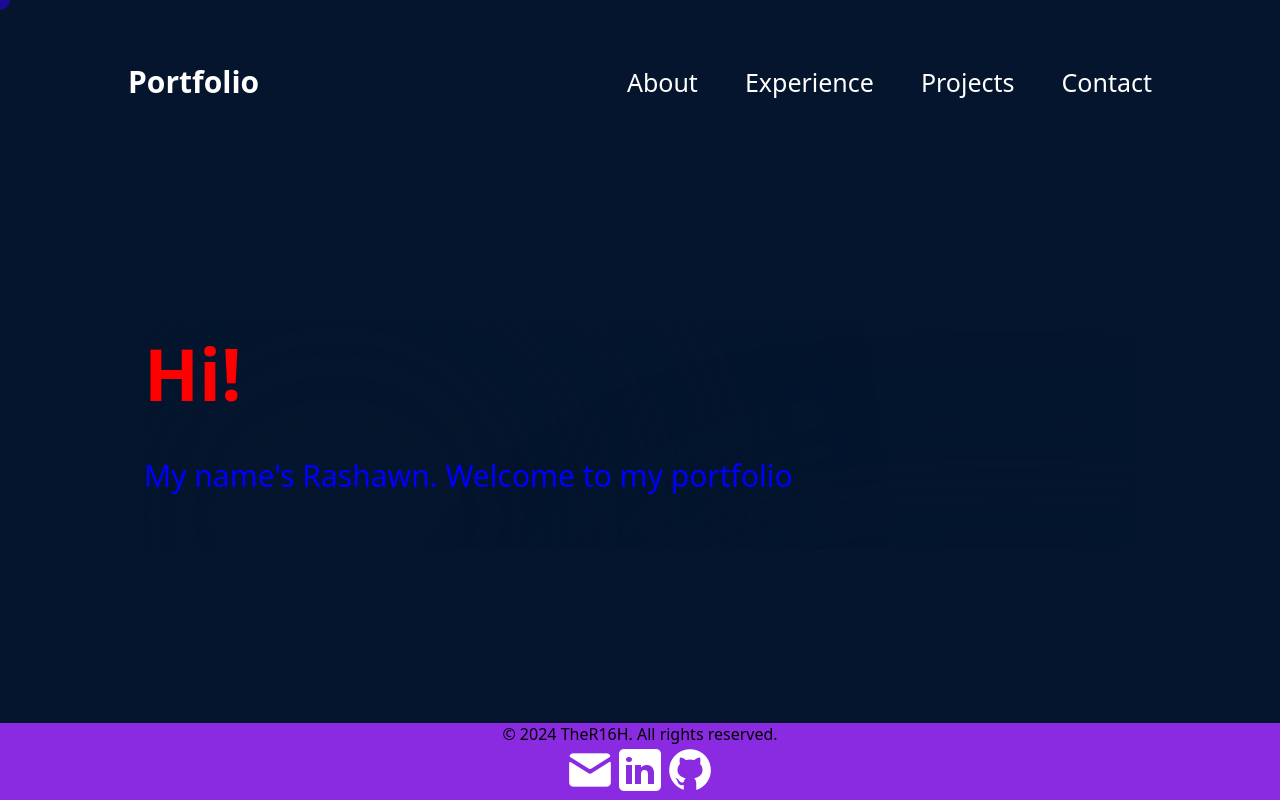
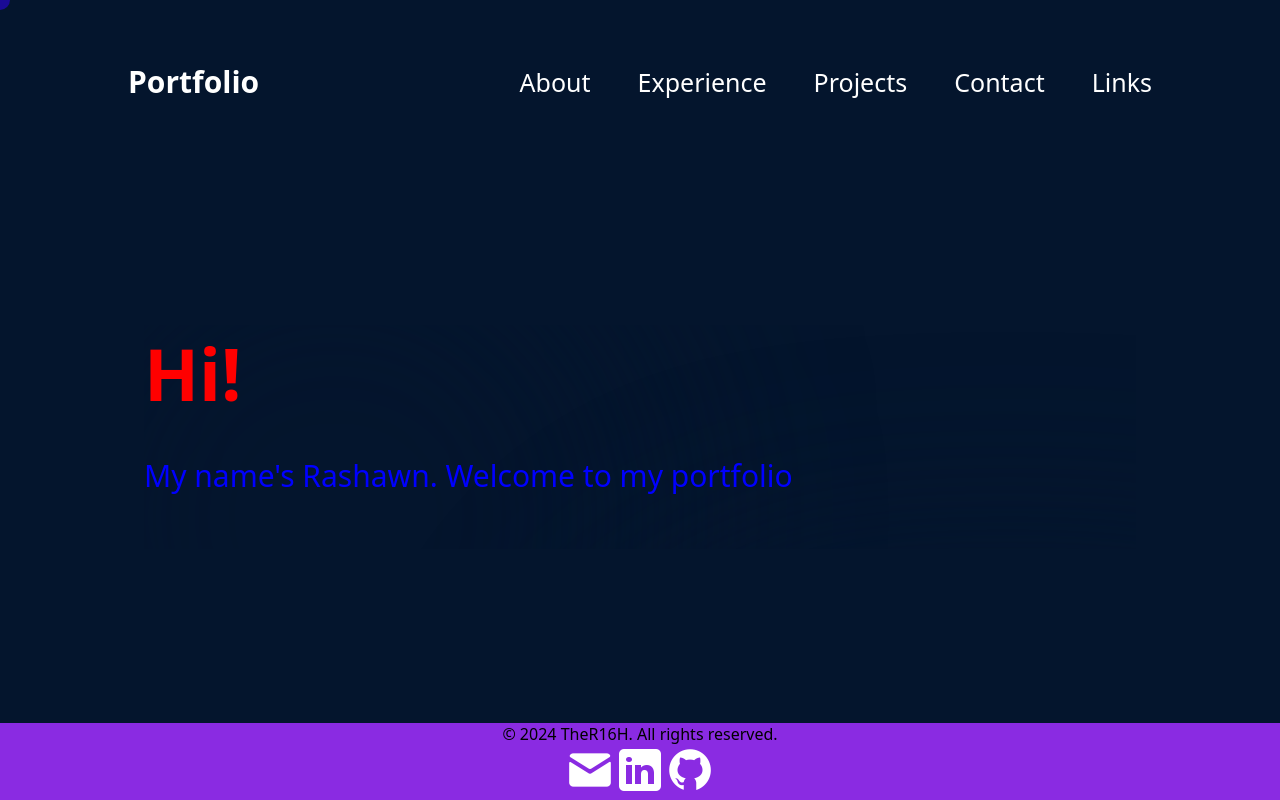
Before and after one commit to TheR16H/folio, a React (Vite) app: page / in a window 1280 px wide. Built offline with nearby package versions, Linux system fonts and the light colour scheme.

Commit message:
added the linktr.ee

```diff
--- a/src/components/Cursor/cursor.jsx
+++ b/src/components/Cursor/cursor.jsx
@@ -1,5 +1,5 @@
 import React, { useEffect, useState } from 'react';
-import styles from './cursor.module.css'; // Import your CSS module
+import styles from './cursor.module.css';
 
 const CustomCursor = () => {
     const [cursorPosition, setCursorPosition] = useState({ x: 0, y: 0 });
@@ -18,7 +18,7 @@ const CustomCursor = () => {
 
     return (
         <div
-            className={styles.customCursor} // Use the imported styles
+            className={styles.customCursor}
             style={{
                 left: `${cursorPosition.x}px`,
                 top: `${cursorPosition.y}px`,
--- a/src/components/Headernav/headernav.jsx
+++ b/src/components/Headernav/headernav.jsx
@@ -33,9 +33,9 @@ export const Headernav = () => {
           <li>
             <Link to="/contact">Contact</Link> {/* Use Link instead of a */}
           </li>
-          {/* <li>
-          <a href="Linktree.com or whatever">Links</a>
-          </li> */}
+          <li>
+          <a href="https://linktr.ee/ther16links">Links</a>
+          </li>
         </ul>
       </div>
     </nav>
```
